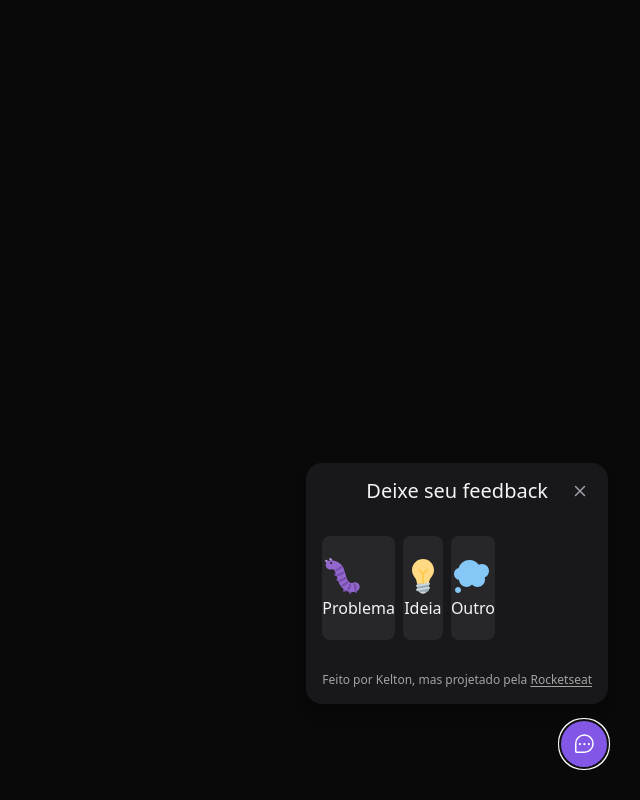
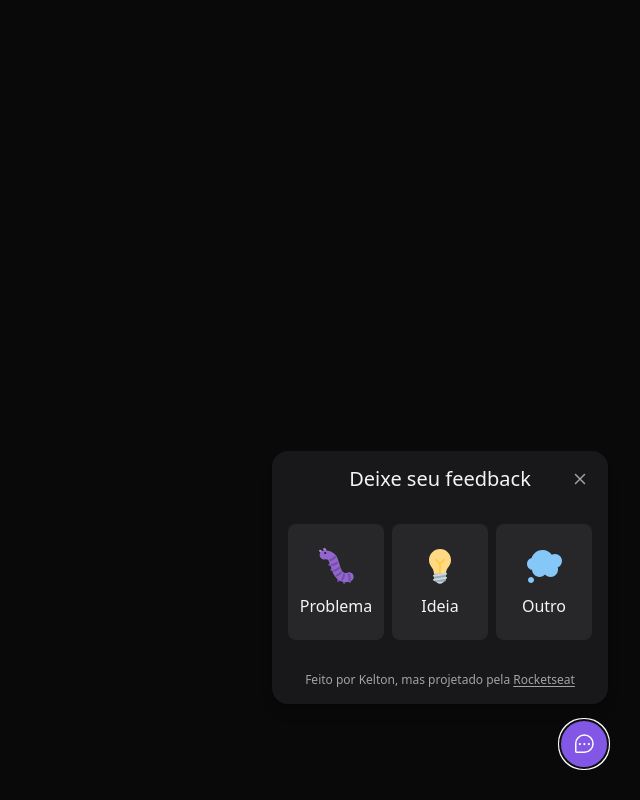
Before and after one commit to CledirFL/Feedback-In-web, a React (Vite) app: page / in a window 1280 px wide. Both pictures are taken after a click on the button "Feedback". Shown: the whole page, without its empty margins (640-1280 px from the left). Built offline with nearby package versions, Linux system fonts and the light colour scheme.

Commit message:
fix styles in button

```diff
--- a/src/components/WidgetForm.tsx
+++ b/src/components/WidgetForm/index.tsx
@@ -1,8 +1,8 @@
-import CloseButton from "./CloseButton";
+import CloseButton from "../CloseButton";
 
-import bugImageUrl from "../assets/bug.svg";
-import ideaImageUrl from "../assets/idea.svg";
-import otherImageUrl from "../assets/thought.svg";
+import bugImageUrl from "../../assets/bug.svg";
+import ideaImageUrl from "../../assets/idea.svg";
+import otherImageUrl from "../../assets/thought.svg";
 import { useState } from "react";
 
 const feedbackTypes = {
@@ -46,7 +46,7 @@
             return (
               <button
                 key={key}
-                className="bg-zinc-800 rounded-lg py-5 w-"
+                className="bg-zinc-800 rounded-lg py-5 w-24 flex-1 flex flex-col items-center gap-2 border-2 border-transparent hover:border-brand-500 focus:border-brand-500 focus:outline-none"
                 type="button"
                 onClick={() => setFeedbackType(key as FeedbackType)}
               >
```
